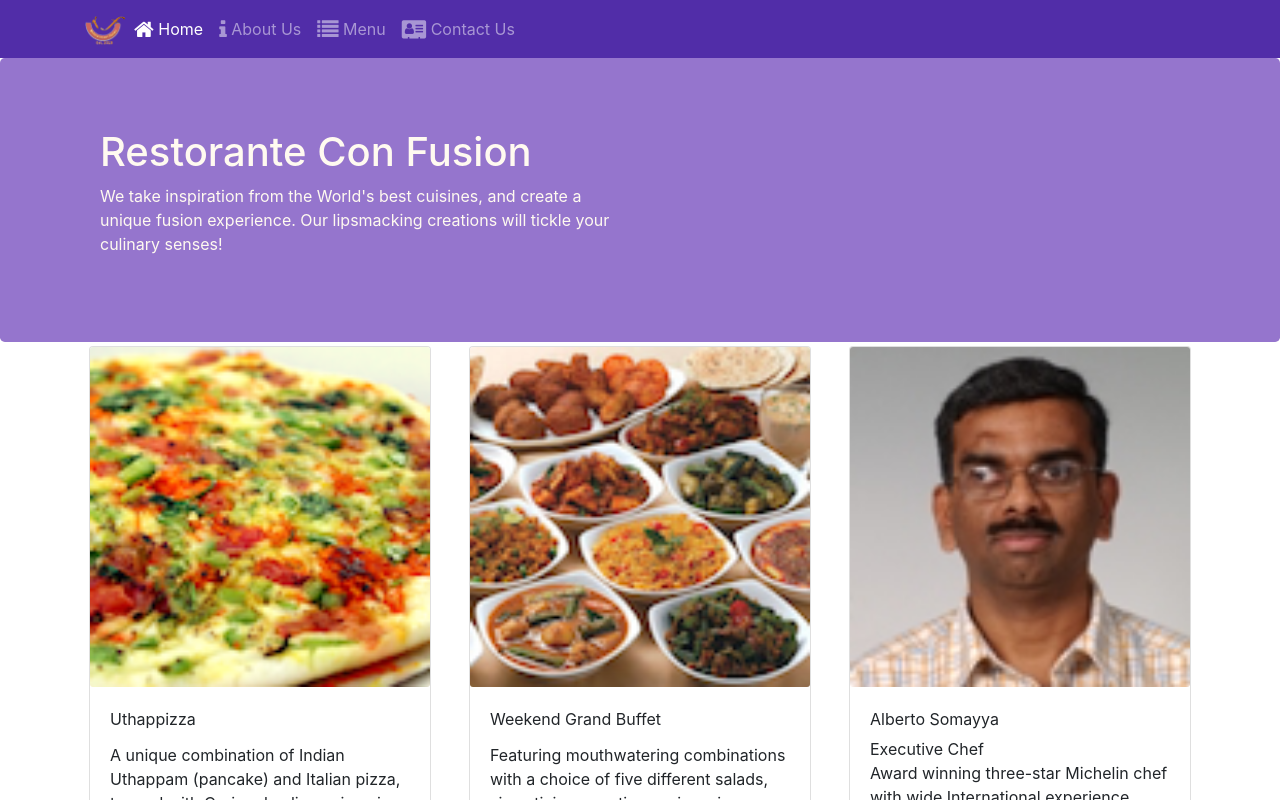
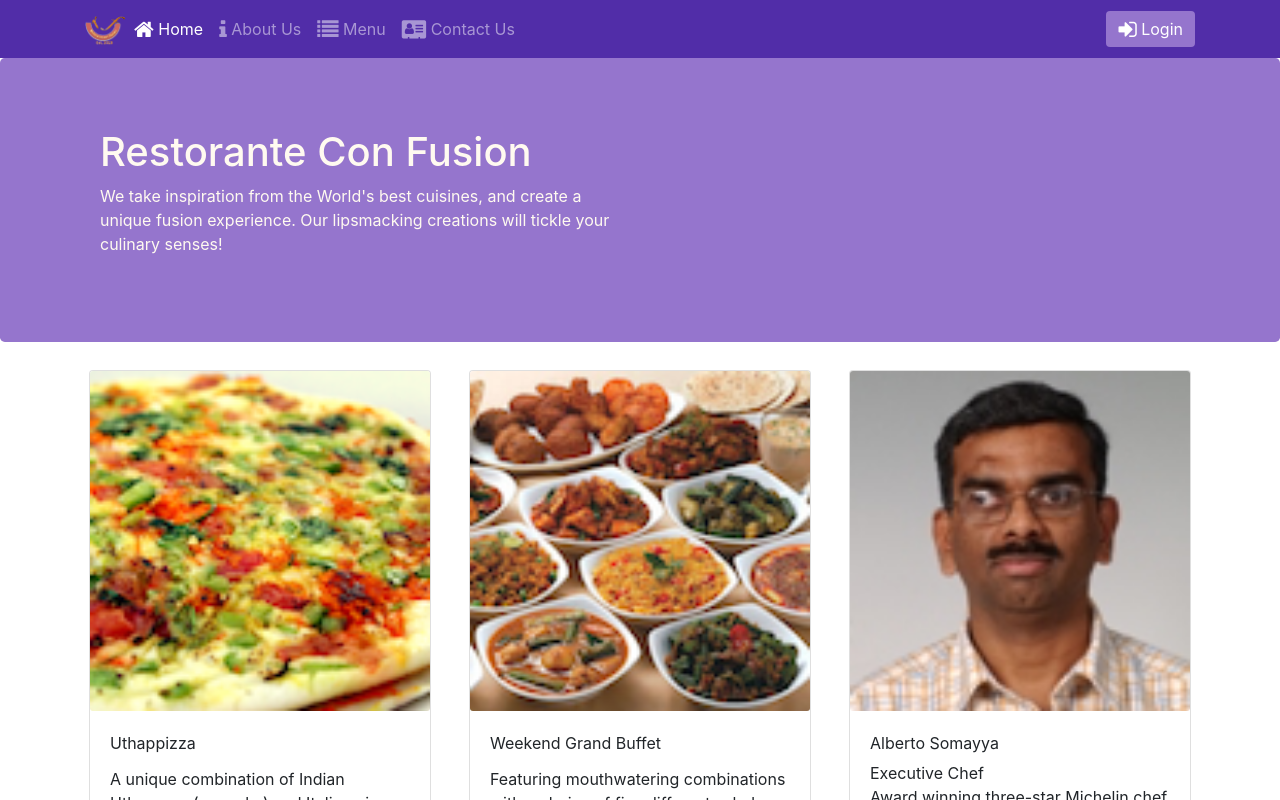
Before and after one commit to NikhilLakhani/restaurant-website1, a React (Create React App) app: page /home in a window 1280 px wide. Shown: the top 800 px of the page. Built offline with nearby package versions, Linux system fonts and the light colour scheme.

Commit message:
uncontrolled forms

```diff
--- a/src/components/HeaderComponent.js
+++ b/src/components/HeaderComponent.js
@@ -1,5 +1,5 @@
 import React, { Component } from 'react';
-import { Jumbotron, Navbar, NavbarBrand, NavbarToggler, NavItem, Nav, Collapse } from 'reactstrap';
+import { Jumbotron, Navbar, NavbarBrand, NavbarToggler, NavItem, Nav, Collapse, Button, Modal, ModalBody, ModalHeader, FormGroup, Label, Input, Form } from 'reactstrap';
 import {NavLink} from 'react-router-dom';
 
 class Header extends Component {
@@ -7,14 +7,27 @@
 
         super(props);
         this.state={
-            isNavOpen: false
+            isNavOpen: false,
+            isModalOpen:false
         }
         this.toggleNav=this.toggleNav.bind(this);
+        this.toggleModal=this.toggleModal.bind(this);
+        this.handleLogin=this.handleLogin.bind(this);
+    }
+
+    toggleModal(){
+        this.setState({isModalOpen:!this.state.isModalOpen});
     }
 
     toggleNav()
     {
         this.setState({isNavOpen:!this.state.isNavOpen});
+    }
+
+    handleLogin(event){
+        this.toggleModal();
+        alert('Username: '+this.username.value+" Password: "+this.password.value+" Remember: "+this.remember.checked);
+        event.preventDefault();
     }
 
     render() {
@@ -49,6 +62,13 @@
                                 </NavLink>
                             </NavItem>
                         </Nav>
+                        <Nav className='ml-auto' navbar>
+                            <NavItem>
+                                <Button onMouseOver={{backgroundColor:'#8464BC'}} style={{backgroundColor:'#9575CD', border:'0px'}} onClick={this.toggleModal}>
+                                    <span className='fa fa-sign-in fa-lg'></span>{' '}Login
+                                </Button>
+                            </NavItem>
+                        </Nav>
                         </Collapse>
                     </div>
                 </Navbar>
@@ -62,6 +82,32 @@
                         </div>
                     </div>
                 </Jumbotron>
+                <Modal isOpen={this.state.isModalOpen} toggle={this.toggleModal}>
+                    <ModalHeader toggle={this.toggleModal}>Login</ModalHeader>
+                    <ModalBody>
+                        <Form onSubmit={this.handleLogin}>
+                            <FormGroup>
+                                <Label htmlFor='username'>Username</Label>
+                                <Input type='text' id='username' name='username'
+                                 innerRef={(input)=>this.username=input}/>
+
+                            </FormGroup>
+                            <FormGroup>
+                                <Label htmlFor='password'>Password</Label>
+                                <Input type='password' id='password' name='password'
+                                innerRef={(input)=>this.password=input}/>
+
+                            </FormGroup>
+                            <FormGroup check>
+                                <Label check>
+                                <Input type='checkbox' name='remember' innerRef={(input)=>this.remember=input}/>
+                                Remember me
+                                </Label>
+                            </FormGroup>
+                            <Button type='submit' value='submit' className='primary'>Login</Button>
+                        </Form>
+                    </ModalBody>
+                </Modal>
             </React.Fragment>
         );
     };
--- a/src/components/MainComponent.js
+++ b/src/components/MainComponent.js
@@ -59,6 +59,7 @@
         return (
             <div>
                 <Header/>
+                <div className='mt-4 mb-4'>
                 <Switch>
                     <Route path='/home' component={HomePage}/>
                     <Route exact path='/menu/:dishId' component={DishWithId}/>
@@ -67,6 +68,7 @@
                     <Route exact path='/about' component={()=> <About leaders={this.state.leaders}/>} />
                     <Redirect to='/home' />
                 </Switch>
+                </div>
                 {/* <Menu dishes={this.state.dishes} onClick={(dishId) => this.onDishSelect(dishId)} />
                 <DishDetail d={this.state.dishes.filter((dish)=> dish.id===this.state.selectedDish)[0]}/> */}
                 <Footer/>
```
